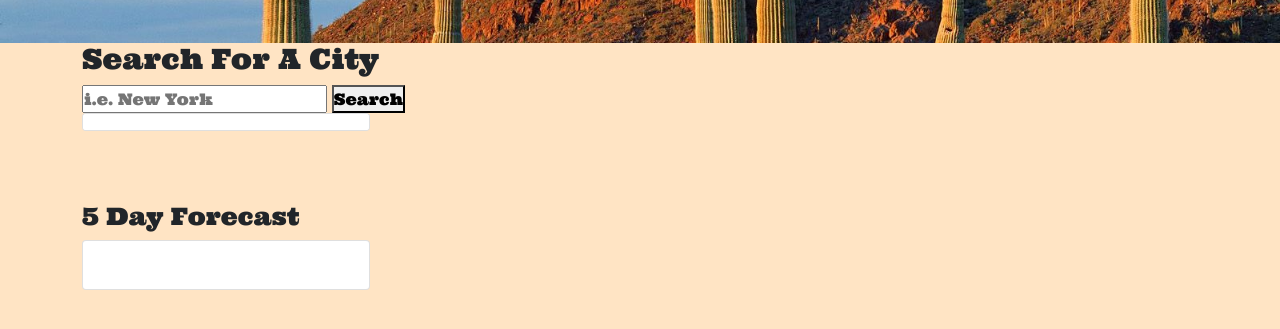
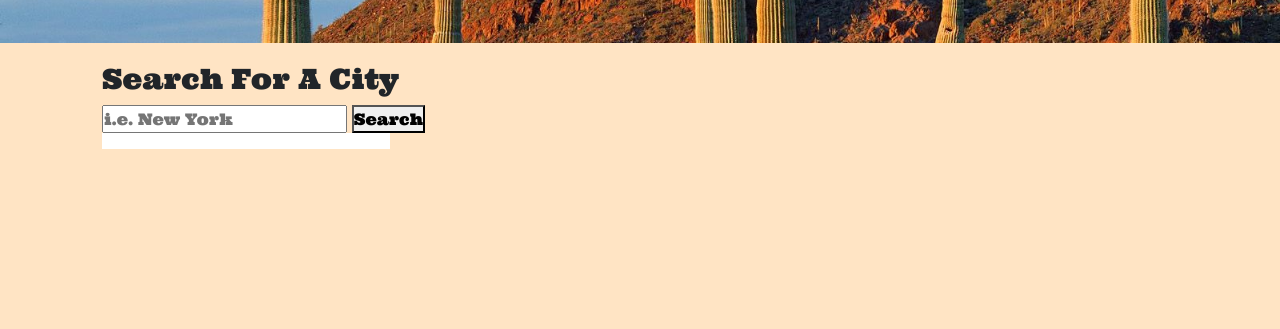
Before and after one commit to giovannaruggio/weather-dashboard, a plain HTML site: page index.html in a window 1280 px wide. Shown: the part 131-460 px from the top of the page. Drawn offline with nearby package versions, Linux system fonts and the light colour scheme.

Commit message:
Finish styling

```diff
--- a/assets/css/style.css
+++ b/assets/css/style.css
@@ -16,6 +16,21 @@ header {
     padding: 40px;
 }
 
+.r1 {
+    padding: 20px;
+}
+
+.li {
+    padding: 0px !important;
+}
+
+.weather {
+    position: relative;
+    left: 40%;
+    top: -120px;
+}
+
+
 .badge-success {
     color: green;
 }
--- a/assets/js/script.js
+++ b/assets/js/script.js
@@ -3,6 +3,10 @@ var APIKey = 'f950a94f4fd7409e3c556c7a6d058cd0';
 var queryURL = 'http://api.openweathermap.org/data/2.5/weather?q=';
 var today = moment(). format('L');
 var cityHistory = [];
+
+// Hide 5 Day Forecast upon loading page
+$('.forecast').hide();
+
 
 // renderCities function to save searched cities to page
 function renderCities() {
@@ -19,7 +23,7 @@ function renderCities() {
 };
 
 // Get previously searched cities from storage
-function inti() {
+function intit() {
 	var storedCities = JSON.parse(localStorage.getItem('city'));
 	if (storedCities !== null) {
 		city = storedCities;
@@ -31,6 +35,8 @@ function inti() {
 // Event listener to submit search
 $('#city-form').submit(function(event){
 	event.preventDefault();
+
+	$('.forecast').show();
 
 	renderCities();
 
--- a/index.html
+++ b/index.html
@@ -19,13 +19,13 @@
 </head>
 
 <body>
-   <!-- Header with Jumbotron Backdrop -->
+    <!-- Header with Jumbotron Backdrop -->
     <header class="jumbotron jumbotron-fluid"
         style="background-image: url(./assets/images/TuBUzX.jpg); background-size: cover">
         <h1 class="display-2 text-center">Weather Dashboard</h1>
     </header>
 
-   <!-- Search bar -->
+    <!-- Search bar -->
     <div class="container">
         <div class="row r1">
             <div class="col-md-4 c1">
@@ -36,7 +36,7 @@
                         <button type="submit" id="add-city">Search</button>
                     </form>
                     <!-- Search History -->
-                    <div class="card" id="button-view" style="width: 18rem;">
+                    <div id="button-view" style="width: 18rem;">
                         <ul class="list-group list-group-flush">
                             <button type="submit" class="city-name list-group-item"></button>
                         </ul>
@@ -45,9 +45,9 @@
             </div>
         </div>
 
-    <!-- Current City Weather -->
+        <!-- Current City Weather -->
         <div class="weather col-md-8 c2">
-            <div class="details row r2a">
+            <div class="details">
                 <h3 class="city"></h3>
                 <p class="temperature"></p>
                 <p class="humidity"></p>
@@ -55,13 +55,13 @@
                 <p class="uv-index"></p>
             </div>
 
-    <!-- 5 Day Forecast -->
+            <!-- 5 Day Forecast -->
             <div class="forecast">
-                <h4>5 Day Forecast</h4>
+                <h3>5 Day Forecast</h3>
             </div>
-            <div class="row r2b justify-content-between">
-                <div class="five-day col-md-2">
-                    <div class="card" style="width: 18rem;">
+            <div class="justify-content-between">
+                <div class="five-day row r2b">
+                    <div style="width: 18rem;">
                         <div class="card-body">
                             <h5 class="card-title day-1"></h5>
                             <p class="card-text day-1-icon"></p>
@@ -77,9 +77,11 @@
     <!-- Moment -->
     <script src="https://cdnjs.cloudflare.com/ajax/libs/moment.js/2.24.0/moment.min.js"></script>
     <!-- Bootstrap -->
-<script src="https://cdn.jsdelivr.net/npm/bootstrap@5.1.3/dist/js/bootstrap.bundle.min.js" integrity="sha384-ka7Sk0Gln4gmtz2MlQnikT1wXgYsOg+OMhuP+IlRH9sENBO0LRn5q+8nbTov4+1p" crossorigin="anonymous"></script>
+    <script src="https://cdn.jsdelivr.net/npm/bootstrap@5.1.3/dist/js/bootstrap.bundle.min.js"
+        integrity="sha384-ka7Sk0Gln4gmtz2MlQnikT1wXgYsOg+OMhuP+IlRH9sENBO0LRn5q+8nbTov4+1p"
+        crossorigin="anonymous"></script>
     <!-- JS -->
-<script src="./assets/js/script.js"></script>
+    <script src="./assets/js/script.js"></script>
 
 </body>
 
```
